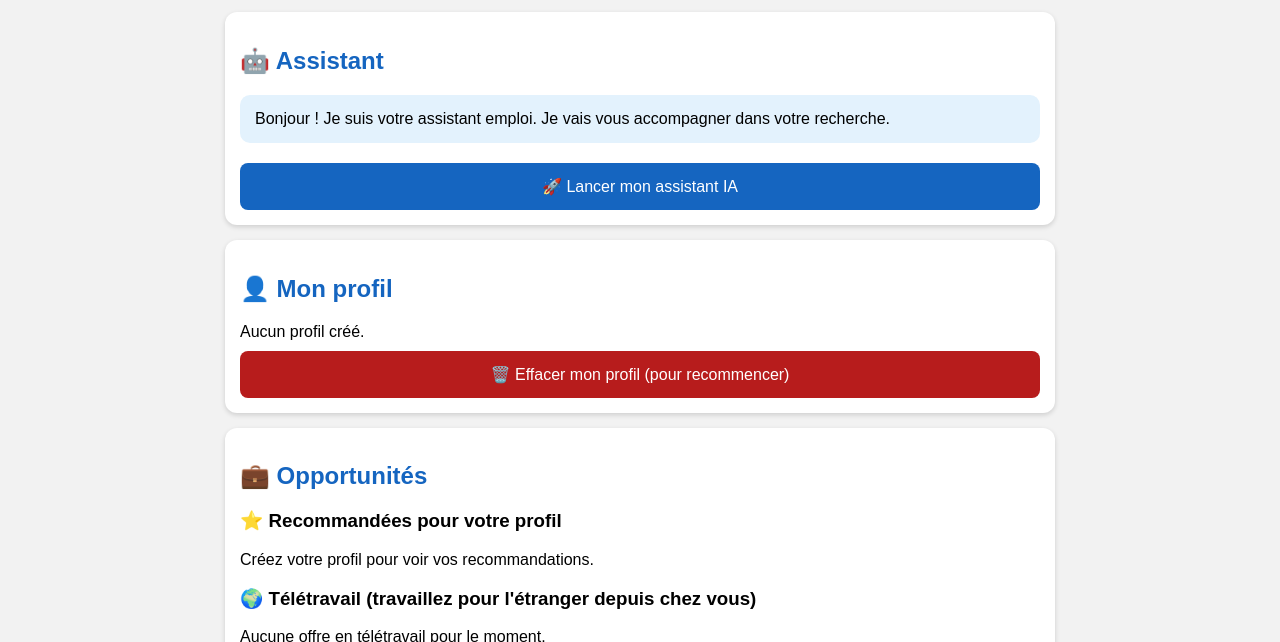
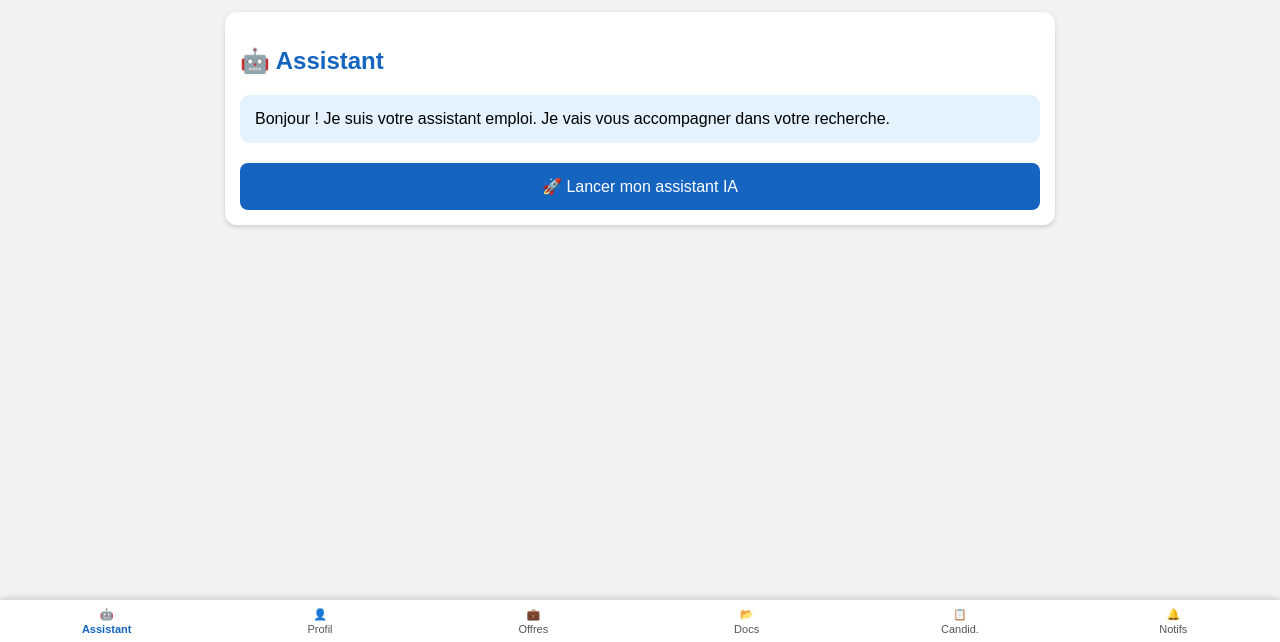
Before and after one commit to memsou2009-droid/Assistant-emploi-ia-5, a plain HTML site: page index.html in a window 1280 px wide. Shown: the part 158-800 px from the top of the page. Drawn offline with Linux system fonts and the light colour scheme.

Commit message:
Add files via upload

```diff
--- a/index.html
+++ b/index.html
@@ -35,6 +35,15 @@ if ("serviceWorker" in navigator) {
 <p>Votre assistant intelligent pour trouver un emploi</p>
 
 </header>
+
+<nav id="navOnglets">
+<button class="onglet-actif" data-onglet="assistant" onclick="afficherOnglet('assistant')">🤖<span>Assistant</span></button>
+<button data-onglet="profilSection" onclick="afficherOnglet('profilSection')">👤<span>Profil</span></button>
+<button data-onglet="resultats" onclick="afficherOnglet('resultats')">💼<span>Offres</span></button>
+<button data-onglet="documents" onclick="afficherOnglet('documents')">📂<span>Docs</span></button>
+<button data-onglet="candidatures" onclick="afficherOnglet('candidatures')">📋<span>Candid.</span></button>
+<button data-onglet="notifications" onclick="afficherOnglet('notifications')">🔔<span>Notifs</span></button>
+</nav>
 
 
 <section id="assistant">
--- a/script.js
+++ b/script.js
@@ -197,13 +197,44 @@ function signalerSection(idSection, texte){
 // Fait défiler la page en douceur vers une section donnée
 function allerA(idSection){
 
-    let element = document.getElementById(idSection);
-
-    if(element){
-        element.scrollIntoView({behavior:"smooth", block:"start"});
-    }
-
-}
+    afficherOnglet(idSection);
+
+}
+
+
+// ===========================================================
+// 🗂️ NAVIGATION PAR ONGLETS
+// ===========================================================
+// Une seule section est visible à la fois (au lieu de tout empiler
+// sur une seule page géante), pour réduire drastiquement le scroll.
+// ===========================================================
+
+const ONGLETS_VALIDES = [
+    "assistant", "profilSection", "resultats",
+    "documents", "candidatures", "notifications"
+];
+
+function afficherOnglet(idSection){
+
+    if(!ONGLETS_VALIDES.includes(idSection)) return;
+
+    ONGLETS_VALIDES.forEach(id => {
+        let section = document.getElementById(id);
+        if(section){
+            section.style.display = (id === idSection) ? "block" : "none";
+        }
+    });
+
+    document.querySelectorAll("#navOnglets button").forEach(bouton => {
+        bouton.classList.toggle("onglet-actif", bouton.dataset.onglet === idSection);
+    });
+
+    window.scrollTo({top:0, behavior:"instant"});
+
+}
+
+// Affiche l'onglet Assistant par défaut au chargement de la page.
+document.addEventListener("DOMContentLoaded", () => afficherOnglet("assistant"));
 
 
 // Fonction principale de l'assistant
--- a/style.css
+++ b/style.css
@@ -400,6 +400,85 @@ input[type="file"]{
 
 
 /* ===========================================================
+   NAVIGATION PAR ONGLETS
+   ===========================================================
+   Une seule section est affichée à la fois (géré en JS via
+   afficherOnglet). La barre de navigation reste fixée en bas de
+   l'écran, façon appli mobile, pour limiter le scroll.
+   =========================================================== */
+
+#navOnglets{
+
+    position:fixed;
+    bottom:0;
+    left:0;
+    right:0;
+    display:flex;
+    background:white;
+    box-shadow:0 -2px 6px rgba(0,0,0,0.15);
+    z-index:1000;
+
+}
+
+#navOnglets button{
+
+    flex:1 1 0;
+    width:auto;
+    background:none;
+    color:#555;
+    border:none;
+    border-radius:0;
+    font-size:11px;
+    padding:8px 2px 6px;
+    margin-top:0;
+    display:flex;
+    flex-direction:column;
+    align-items:center;
+    gap:2px;
+    line-height:1.2;
+
+}
+
+#navOnglets button span{
+
+    font-size:11px;
+
+}
+
+#navOnglets button.onglet-actif{
+
+    color:#1565C0;
+    font-weight:bold;
+
+}
+
+#navOnglets button:active{
+
+    opacity:0.6;
+
+}
+
+/* Espace en bas de page pour ne pas être caché par la barre fixe */
+body{
+
+    padding-bottom:64px;
+
+}
+
+section{
+
+    display:none;
+
+}
+
+#assistant{
+
+    display:block;
+
+}
+
+
+/* ===========================================================
    MODE PAYSAGE
    ===========================================================
    En portrait, les cartes (offres, documents, candidatures,
```
